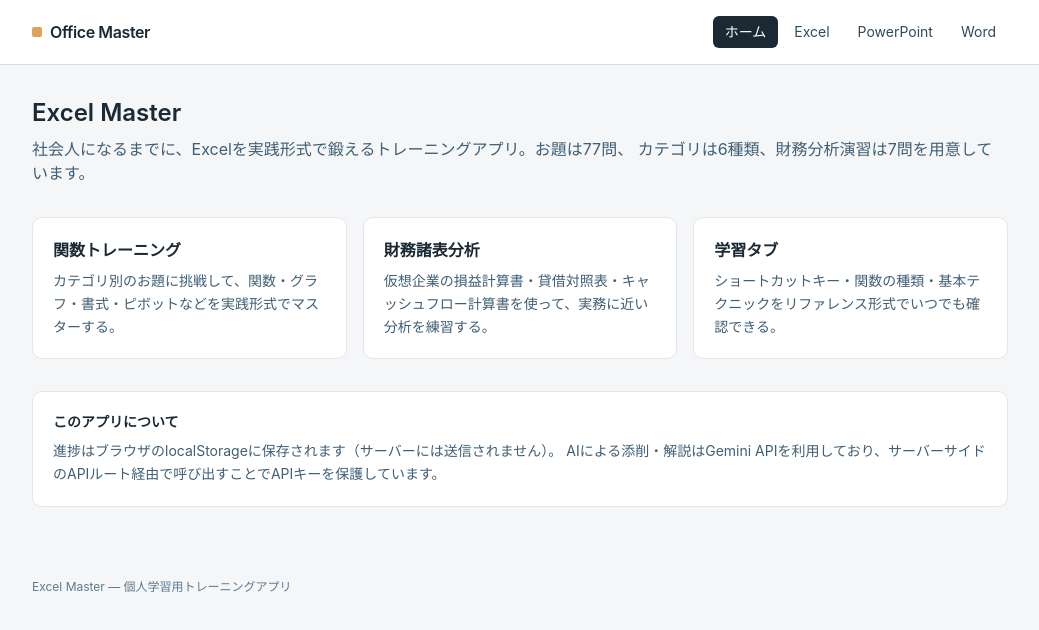
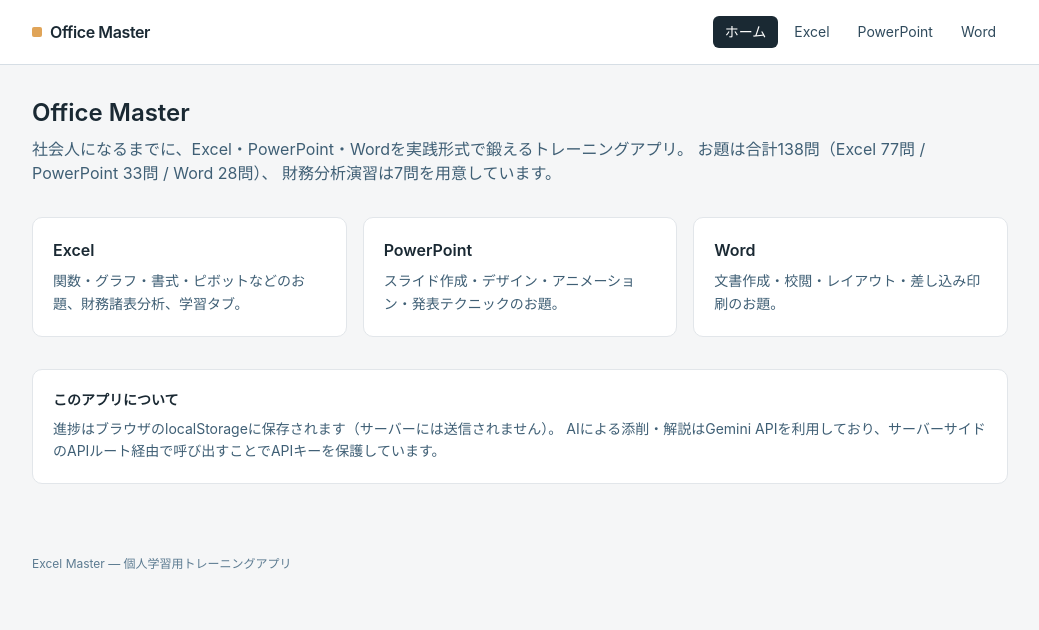
Before and after one commit to kane111-ai/excel-app, a Next.js app: page / in a window 1280 px wide. Shown: the top 630 px of the page, without its empty margins (120-1159 px from the left). Built offline with nearby package versions, Linux system fonts and the light colour scheme.

Commit message:
Add files via upload

```diff
--- a/app/page.js
+++ b/app/page.js
@@ -1,33 +1,38 @@
 import Link from 'next/link';
-import { QUESTIONS, CATEGORIES } from '@/data/questions';
+import { QUESTIONS as EXCEL_QUESTIONS, CATEGORIES as EXCEL_CATEGORIES } from '@/data/questions';
 import { FINANCE_EXERCISES } from '@/data/financeData';
+import { PPT_QUESTIONS } from '@/data/pptQuestions';
+import { WORD_QUESTIONS } from '@/data/wordQuestions';
 
 const CARDS = [
   {
     href: '/excel/functions',
-    title: '関数トレーニング',
-    desc: 'カテゴリ別のお題に挑戦して、関数・グラフ・書式・ピボットなどを実践形式でマスターする。',
+    title: 'Excel',
+    desc: '関数・グラフ・書式・ピボットなどのお題、財務諸表分析、学習タブ。',
   },
   {
-    href: '/excel/finance',
-    title: '財務諸表分析',
-    desc: '仮想企業の損益計算書・貸借対照表・キャッシュフロー計算書を使って、実務に近い分析を練習する。',
+    href: '/powerpoint/practice',
+    title: 'PowerPoint',
+    desc: 'スライド作成・デザイン・アニメーション・発表テクニックのお題。',
   },
   {
-    href: '/excel/learn',
-    title: '学習タブ',
-    desc: 'ショートカットキー・関数の種類・基本テクニックをリファレンス形式でいつでも確認できる。',
+    href: '/word/practice',
+    title: 'Word',
+    desc: '文書作成・校閲・レイアウト・差し込み印刷のお題。',
   },
 ];
 
 export default function Home() {
+  const totalQuestions = EXCEL_QUESTIONS.length + PPT_QUESTIONS.length + WORD_QUESTIONS.length;
+
   return (
     <div>
       <div className="mb-8">
-        <h1 className="text-2xl font-semibold text-steel-800 mb-2">Excel Master</h1>
+        <h1 className="text-2xl font-semibold text-steel-800 mb-2">Office Master</h1>
         <p className="text-steel-500">
-          社会人になるまでに、Excelを実践形式で鍛えるトレーニングアプリ。お題は{QUESTIONS.length}問、
-          カテゴリは{CATEGORIES.length}種類、財務分析演習は{FINANCE_EXERCISES.length}問を用意しています。
+          社会人になるまでに、Excel・PowerPoint・Wordを実践形式で鍛えるトレーニングアプリ。
+          お題は合計{totalQuestions}問（Excel {EXCEL_QUESTIONS.length}問 / PowerPoint {PPT_QUESTIONS.length}問 / Word {WORD_QUESTIONS.length}問）、
+          財務分析演習は{FINANCE_EXERCISES.length}問を用意しています。
         </p>
       </div>
 
```
